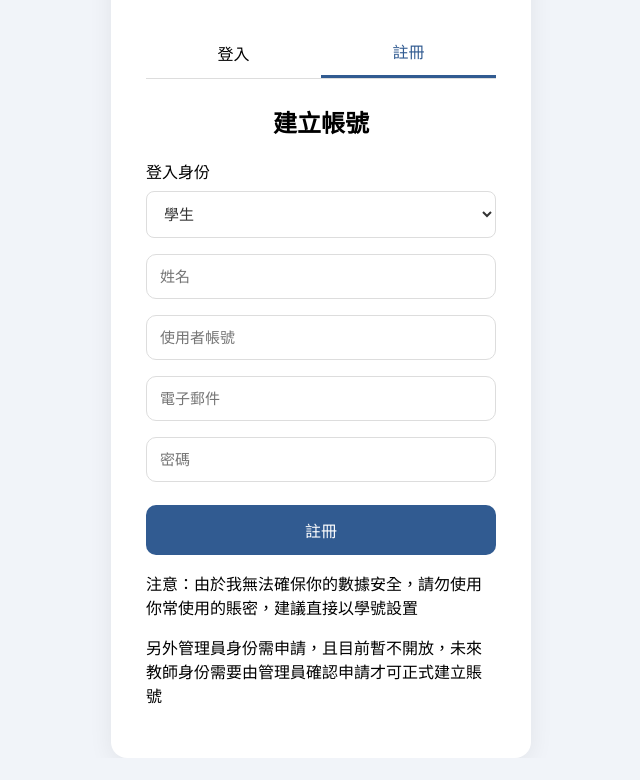
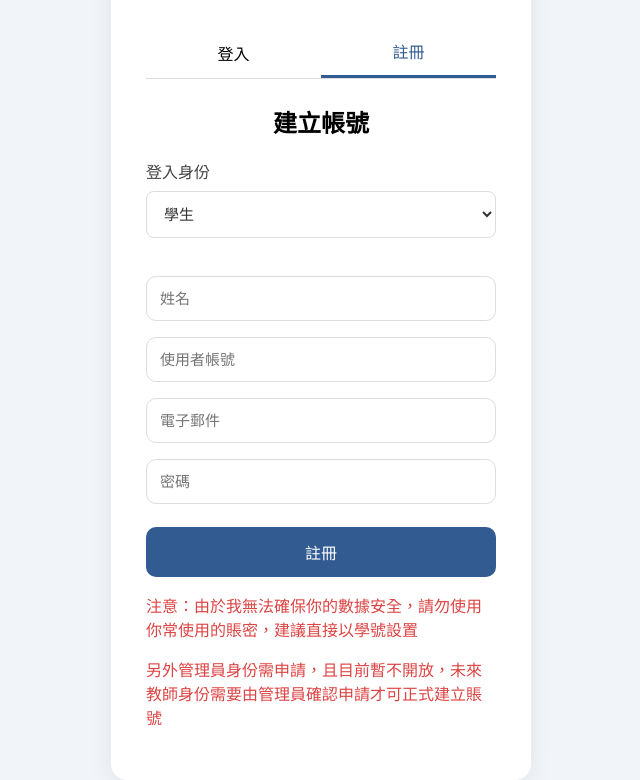
Before and after one commit to brian991019/uschool-qa-platform, a plain HTML site: page index.html in a window 1280 px wide. Both pictures are taken after a click on the button "註冊". Shown: the part 136-916 px from the top of the page, without its empty margins (319-959 px from the left). Before the commit the page ends 894 px from the top, so only its background shows below. Drawn offline with Linux system fonts and the light colour scheme.

Commit message:
11150030

```diff
--- a/index.html
+++ b/index.html
@@ -39,6 +39,7 @@
         <!-- 註冊區域 -->
         <form id="registerForm" class="hidden">
             <h2>建立帳號</h2>
+            <div class="form-group">
                 <label for="loginRole">登入身份</label>
 
                 <select id="loginRole" required>
@@ -46,7 +47,8 @@
                     <option value="teacher">老師</option>
                     <option value="admin" disabled>⚠️管理員</option>
                 </select>
-
+            </div>
+            <br>
             <input id="registerName"
                 type="text"
                 placeholder="姓名"
@@ -68,8 +70,8 @@
                 required>
 
             <button type="submit" class="submitBtn">註冊</button>
-            <p>注意：由於我無法確保你的數據安全，請勿使用你常使用的賬密，建議直接以學號設置</p>
-            <p>另外管理員身份需申請，且目前暫不開放，未來教師身份需要由管理員確認申請才可正式建立賬號</p>
+            <p class = 'warning'>注意：由於我無法確保你的數據安全，請勿使用你常使用的賬密，建議直接以學號設置</p>
+            <p class = 'warning'>另外管理員身份需申請，且目前暫不開放，未來教師身份需要由管理員確認申請才可正式建立賬號</p>
         </form>
 
         <p id="message"></p>
--- a/style.css
+++ b/style.css
@@ -90,30 +90,33 @@ input {
     color: #d44;
 }
 
-/* 身份選擇下拉選單 */
-select {
+
+.form-group {
+    margin: 12px 0;
+    text-align: left;
+}
+
+.form-group label {
+    display: block;
+    margin-bottom: 8px;
+    color: #444;
+}
+
+.form-group select {
+    display: block;
     width: 100%;
     padding: 13px;
-    margin: 8px 0;
     border: 1px solid #ddd;
     border-radius: 8px;
     background-color: white;
+    font-size: 15px;
     color: #333;
-    font-size: 15px;
     cursor: pointer;
-    outline: none;
 }
 
-/* 點擊時的效果 */
-select:focus {
-    border-color: #315b91;
-    box-shadow: 0 0 0 3px #315b9118;
-}
-
-/* 選項 */
-option {
-    padding: 10px;
-}
+.warning {
+    color:#d44;
+} /*.就是class的意思*/
 
 /*
 body {
@@ -128,3 +131,27 @@ h1 {
     color: #263b5e;
 }
     */
+/* 身份選擇下拉選單 */
+/* select {
+    width: 100%;
+    padding: 13px;
+    margin: 8px 0;
+    border: 1px solid #ddd;
+    border-radius: 8px;
+    background-color: white;
+    color: #333;
+    font-size: 15px;
+    cursor: pointer;
+    outline: none;
+}
+
+/* 點擊時的效果 */
+/* select:focus {
+    border-color: #315b91;
+    box-shadow: 0 0 0 3px #315b9118;
+} */
+
+/* 選項 */
+/* option {
+    padding: 10px;
+}  */ */
```
Lines whose indentation alone changed are shown as unchanged.
